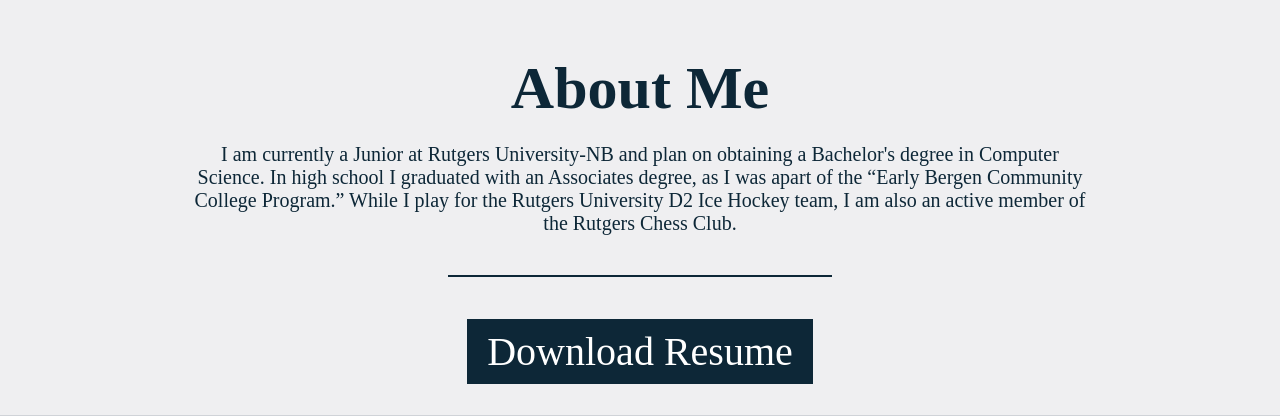
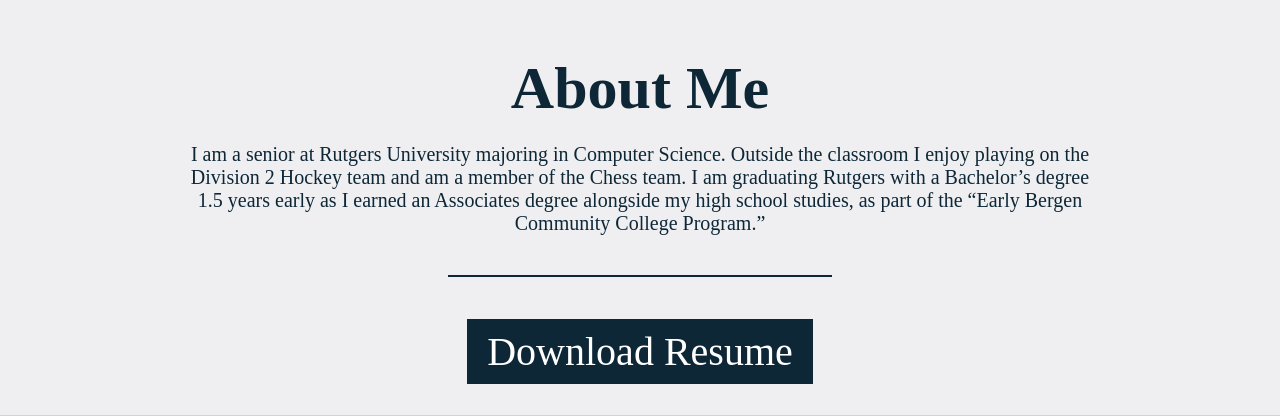
Before and after one commit to fairlawn70/websiteproject, a Flask app: page / in a window 1280 px wide. Shown: the part 960-1376 px from the top of the page. Run offline with Flask 2, Linux system fonts and the light colour scheme; some web fonts are replaced.

Commit message:
finished thigns

```diff
--- a/app.py
+++ b/app.py
@@ -7,4 +7,4 @@ app.register_blueprint(views, url_preifx ="/")
 
 
 if __name__ == '__main__':
-    app.run(debug=True, port=70, host='0.0.0.0')
+    app.run(host="0.0.0.0", debug=True, port=8080)
--- a/templates/home.html
+++ b/templates/home.html
@@ -21,7 +21,7 @@
      <div class="aboutme">
           <h2> About Me
           </h2>
-          <p>I am currently a Junior at Rutgers University-NB and plan on obtaining a Bachelor's degree in Computer Science. In high school I graduated with an Associates degree, as I was apart of the “Early Bergen Community College Program.” While I play for the Rutgers University D2 Ice Hockey team, I am also an active member of the Rutgers Chess Club.</p>
+          <p>I am a senior at Rutgers University majoring in Computer Science. Outside the classroom I enjoy playing on the Division 2 Hockey team and am a member of the Chess team. I am graduating Rutgers with a Bachelor’s degree 1.5 years early as I earned an Associates degree alongside my high school studies, as part of the “Early Bergen Community College Program.”</p>
           <hr/>
           <h3>
                <div class="download-button" >
```
